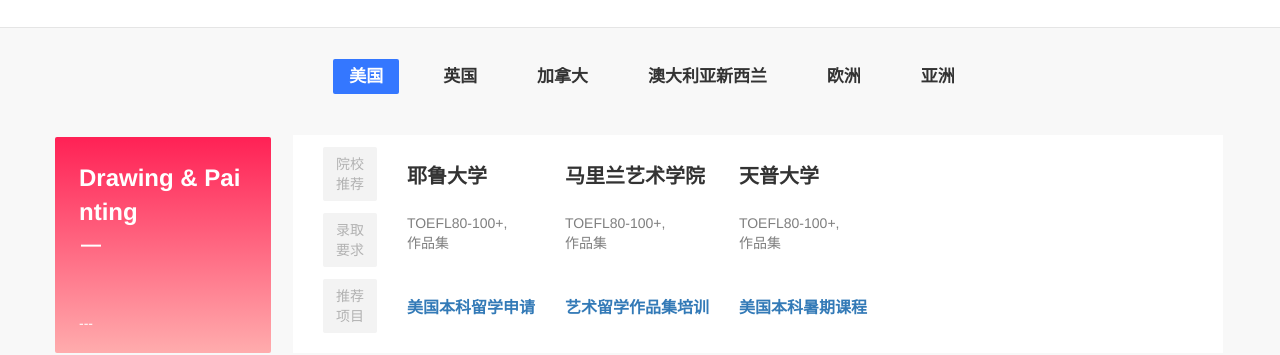
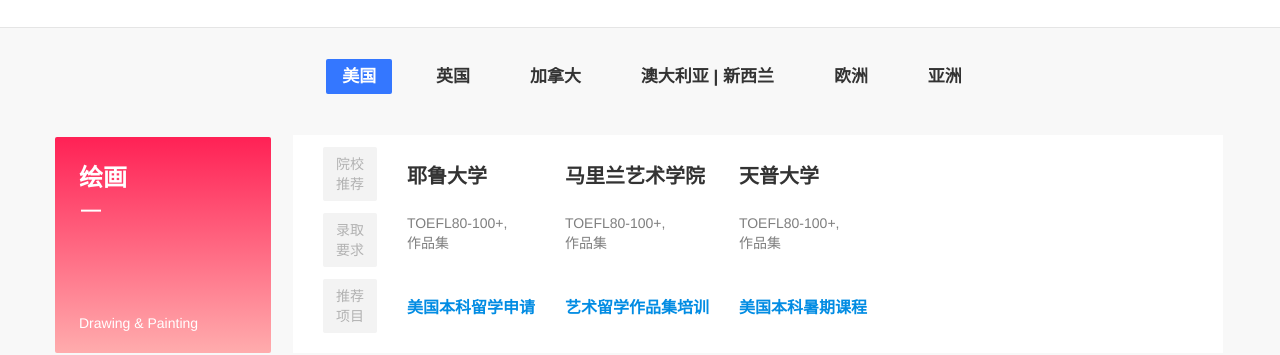
Before and after one commit to joneliu2015/Arts-students-study-abroad, a plain HTML site: page index.html in a window 1280 px wide. Shown: the part 447-802 px from the top of the page. Drawn offline with Linux system fonts and the light colour scheme.

Commit message:
修改了json中的美国部分英文专业名为中文

```diff
--- a/css/index.css
+++ b/css/index.css
@@ -14,7 +14,7 @@ html {
 a:hover,
 a:visited,
 a:active,
-a:link {
+a:link{
     text-decoration: none;
 
 }
@@ -168,6 +168,9 @@ li {
     color: #fff;
     background-color: #ff4393;
 }
+/* .xiangmu:not(:first-child){
+    color: #028ce3
+} */
 
 .toTop {
     display: block;
@@ -250,9 +253,9 @@ footer {
 .pccss a:hover,
 .pccss a:active,
 .pccss a:visited,
-.pccss a:link,
-{
-    color: #ccc !important;
+.pccss a:link{
+    color: #ccc ;
+    text-decoration: none;
 }
 .pccss .logo {
     margin-bottom: 2rem;
@@ -414,7 +417,7 @@ tbody>.xiangmu:not(:first-child) {
 tbody>.xiangmu :not(:first-child)>a{
     font: bold 16px "microsoft yahei";
     display: block;
-
+    color: #028ce3
 }
 
 /* thead>.yuanxiao>td {
--- a/data.json
+++ b/data.json
@@ -2,8 +2,8 @@
     {"art":{
         "Americia": [
             {
-                "professional": "Drawing & Painting",
-                "direction": "---",
+                "professional": "绘画",
+                "direction": "Drawing & Painting",
                 "university": [
                     "耶鲁大学",
                     "马里兰艺术学院",
@@ -24,8 +24,8 @@
 
             },
             {
-                "professional": "Photograhphy",
-                "direction": "---",
+                "professional": "摄影",
+                "direction": "Photograhphy",
                 "university": [
                     "芝加哥艺术学院",
                     "纽约视觉艺术学院",
@@ -43,8 +43,8 @@
                 ]
             },
             {
-                "professional":"Sculpture",
-                "direction": "---",
+                "professional":"雕塑",
+                "direction": "Sculpture",
                 "university": [
                     "美国弗吉尼亚联邦大学",
                     "美国弗吉尼亚联邦大学",
@@ -62,8 +62,8 @@
                 ]
             },
             {
-                "professional": "Multimedia<br> / Visual Communications",
-                "direction": "---",
+                "professional": "多媒体/视觉传达",
+                "direction": "Multimedia<br> / Visual Communications",
                 "university": [
                     "卡内基梅隆大学",
                     "罗德岛设计学院",
@@ -81,8 +81,8 @@
                 ]
             },
             {
-                "professional": "Graphic Design",
-                "direction": "---",
+                "professional": "平面设计",
+                "direction": "Graphic Design",
                 "university": [
                     "马里兰艺术学院",
                     "帕森斯设计学院",
@@ -100,8 +100,8 @@
                 ]
             },
             {
-                "professional": "Industrial Design",
-                "direction": "---",
+                "professional": "工业设计",
+                "direction": "Industrial Design",
                 "university": [
                     "艺术中心设计学院",
                     "加州艺术学院",
@@ -119,8 +119,8 @@
                 ]
             },
             {
-                "professional": "Fashion Design",
-                "direction": "---",
+                "professional": "时装设计",
+                "direction": "Fashion Design",
                 "university": [
                     "纽约时装学院",
                     "萨凡纳艺术设计学院",
@@ -138,8 +138,8 @@
                 ]
             },
             {
-                "professional": "Jewellry Design",
-                "direction": "---",
+                "professional": "珠宝设计",
+                "direction": "Jewellry Design",
                 "university": [
                     "纽约州立大学新帕尔兹分校",
                     "罗切斯特理工学院",
@@ -157,8 +157,8 @@
                 ]
             },
             {
-                "professional": "Architecture Design",
-                "direction": "---",
+                "professional": "建筑设计",
+                "direction": "Architecture Design",
                 "university": [
                     "康奈尔大学",
                     "雪城大学",
@@ -176,8 +176,8 @@
                 ]
             },
             {
-                "professional": "Landscape Architecture",
-                "direction": "---",
+                "professional": "园林设计",
+                "direction": "Landscape Architecture",
                 "university": [
                     "路易斯安那州立大学",
                     "佐治亚大学",
@@ -195,8 +195,8 @@
                 ]
             },
             {
-                "professional": "Interior Design",
-                "direction": "---",
+                "professional": "室内设计",
+                "direction": "Interior Design",
                 "university": [
                     "普瑞特艺术学院",
                     "纽约室内设计学院",
@@ -237,7 +237,7 @@
                 "professional": "服装设计",
                 "direction": "Fashion Design",
                 "university": [
-                    "中央圣马丁大学",
+                    "中央圣马丁学院",
                     "伦敦时装学院",
                     "金斯顿大学"
                 ],
@@ -473,7 +473,7 @@
             },
             {
                 "professional": "珠宝艺术",
-                "direction": "Fashion Design",
+                "direction": "Jewelry art",
                 "university": [
                     "诺瓦艺术设计大学"
 
@@ -563,6 +563,48 @@
                     "<a onclick='openWin()'>点击了解-斯芬克作品集指导课程</a>"
                 ]
 
+            },
+            {
+                "professional": "家具设计",
+                "direction": "Furniture design",
+                "university": [
+                    "新南威尔士大学"
+                ],
+                "standards": [
+                    "学制4年。可以接受国内高考成绩，高考成绩600+,国内高二/高三完读。提供高中成绩，均分80+%"
+                ],
+                "project":[
+                    "<a onclick='openWin()'>点击了解-斯芬克作品集指导课程</a>"
+                ]
+
+            },
+            {
+                "professional": "空间设计",
+                "direction": "Space design",
+                "university": [
+                    "墨尔本大学"
+                ],
+                "standards": [
+                    "学制3年。高中毕业生必须通过预科进行衔接，均分80+%"
+                ],
+                "project":[
+                    "<a onclick='openWin()'>点击了解-斯芬克作品集指导课程</a>"
+                ]
+
+            },
+            {
+                "professional": "交互设计",
+                "direction": "Interaction design",
+                "university": [
+                    "斯威本科技大学"
+                ],
+                "standards": [
+                    "学制3年。高二或高三完读，成绩70%"
+                ],
+                "project":[
+                    "<a onclick='openWin()'>点击了解-斯芬克作品集指导课程</a>"
+                ]
+
             }
         ],
         "Europe":[
@@ -621,8 +663,8 @@
     {"broadcaster": {
         "Americia":[
             {
-                "professional": "Film Making",
-                "direction": "---",
+                "professional": "电影制作",
+                "direction": "Film Making",
                 "university": [
                     "南加州大学",
                     "卫斯理大学",
@@ -644,8 +686,8 @@
 
             },
              {
-                "professional": "Animation",
-                "direction": "---",
+                "professional": "动画制作",
+                "direction": "Animation",
                 "university": [
                     "加州艺术学院",
                     "萨凡纳艺术设计学院",
@@ -694,7 +736,7 @@
                 ],
                 "standards": [
                     "雅思5.0，写作5.0；<br>高中三年平均成绩75分以上",
-                    "雅思5.0，写作5.0；<br>高中三年平均成绩75分以上",
+                    "雅思5.5，单项不低于5.5；高中三年平均成绩85分以上",
                     "雅思5.0，单项不低于4.0，<br>高中三年平均成绩85分以上"
                 ],
                 "project":[
@@ -724,8 +766,8 @@
         ],
         "Austrilia":[
             {
-                "professional": "传媒文化<br>创意写作<br>影视后期制作<br>新闻杂志",
-                "direction": " ",
+                "professional": "传媒文化<br>创意写作<br>新闻杂志",
+                "direction": "Media culture, creative writing, news magazine",
                 "university": [
                     "麦考瑞大学",
                     "悉尼科技大学"
@@ -739,12 +781,33 @@
                     "<a href='http://liuxue.xdf.cn/special/aus/growingup/' target='_blank'>点击了解-英领学术写作预修课程</a>"
                 ]
 
+            },{
+                "professional": "影视后期制作",
+                "direction": "post-production",
+                "university": [
+                    "澳大利亚：昆士兰科技大学",
+                    "澳大利亚：澳洲天主教大学",
+                    "新西兰：惠灵顿维多利亚大学",
+                    "新西兰：惠灵顿理工学院"
+                ],
+                "standards": [
+                    "学制3年。国内高二/高三完读，通过预科衔接本科课程",
+                    "学制3年。国内高三完读且高考成绩在二本线上",
+                    "学制3年。国内高二/高三完读，通过预科衔接本科课程，均分75+%",
+                    "学制3年。国内高二/高三完读，均分70+%"
+
+
+                ],
+                "project":[
+                    "<a href='http://liuxue.xdf.cn/special/aus/growingup/' target='_blank'>点击了解-英领学术写作预修课程</a>"
+                ]
+
             }
         ],
         "Europe":[
             {
                 "professional": "多媒体技术",
-                "direction": " ",
+                "direction": "Multimedia technology",
                 "university": [
                     "法国IESA文化艺术管理学院"
                 ],
@@ -819,8 +882,8 @@
 {"Music": {
     "Americia":[
         {
-            "professional": "Piano/Composition",
-            "direction": "  ",
+            "professional": "钢琴<br>作曲",
+            "direction": " Piano/Composition ",
             "university": [
                 "柯蒂斯音乐学院",
                 "茱莉亚音乐学院",
@@ -843,7 +906,7 @@
     "England":[
         {
             "professional": "音乐学",
-            "direction": "  ",
+            "direction": "Music",
             "university": [
                 "利物浦大学",
                 "布里斯托大学",
@@ -864,7 +927,7 @@
     "Canada":[
         {
             "professional": "音乐学",
-            "direction": "  ",
+            "direction": "Music",
             "university": [
                 "UBC，麦吉尔大学，爱德华王子岛大学，纽芬兰纪念大学，阿尔伯塔大学，渥太华大学  "
             ],
@@ -880,8 +943,8 @@
     ],
     "Austrilia":[
         {
-            "professional": "表演，音乐作曲，音乐教育",
-            "direction": " ",
+            "professional": "表演<br>音乐作曲<br>音乐教育",
+            "direction": "Performance;Music composition;Music education",
             "university": [
                 "悉尼大学",
                " 阿德莱德大学埃尔德音乐学院"
@@ -948,8 +1011,8 @@
     ],
     "Asia":[
         {
-            "professional": "作曲<br>声乐<br>器乐<br>管弦乐",
-            "direction": "Composition",
+            "professional": "作曲，声乐<br>器乐，管弦乐",
+            "direction": "Composition, vocal music<br>instrumental music, orchestral music",
             "university": [
                 "韩国：韩国庆熙大学，韩国汉阳大学，梨花女子大学等",
                 "日本：东京艺术大学，昭和音乐大学，名古屋音乐大学，东京音乐大学等"
@@ -989,9 +1052,9 @@
     "England":[
         {
             "professional": "舞蹈",
-            "direction": " ",
+            "direction": "Dance",
             "university": [
-                "皇家霍洛威大学"
+                "伦敦大学皇家霍洛威学院"
             ],
             "standards": [
                 "雅思5.0，写作5.0；<br>高中三年平均成绩75分以上"
@@ -1047,13 +1110,12 @@
             "project":[
                 "<a onclick='openWin()'>点击了解</a>"
             ]
-
         }
     ],
     "Asia":[
         {
             "professional": "韩国舞蹈<br>现代舞蹈",
-            "direction": " ",
+            "direction": " Korean dance&Modern dance",
             "university": [
                 "韩国：韩国庆熙大学，韩国汉阳大学，梨花女子大学等  ",
                 "日本：东京芸术大学，昭和音乐大学，名古屋音乐大学，东京音乐大学等"
@@ -1143,8 +1205,8 @@
     ],
     "Europe":[
         {
-            "professional": "艺术，音乐与表演",
-            "direction": " Art music & performance",
+            "professional": "艺术<br>音乐与表演",
+            "direction": " Art music <br> performance",
             "university": [
                 "意大利博洛尼亚大学，罗马三大"
             ],
@@ -1160,7 +1222,7 @@
     "Asia":[
         {
             "professional": "戏剧<br>电影",
-            "direction": "Dramas and Movies",
+            "direction": "Dramas <br> Movies",
             "university": [
                 "韩国：韩国庆熙大学，韩国中央大学，韩国建国大学等"
             ],
--- a/index.html
+++ b/index.html
@@ -103,7 +103,7 @@
                 <li id="Americia">美国</li>
                 <li id="England">英国</li>
                 <li id="Canada">加拿大</li>
-                <li id="Austrilia">澳大利亚新西兰</li>
+                <li id="Austrilia">澳大利亚&nbsp;|&nbsp;新西兰</li>
                 <li id="Europe">欧洲</li>
                 <li id="Asia">亚洲</li>
             </ul>
```
